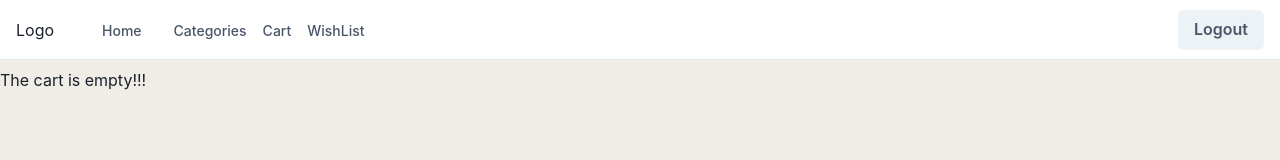
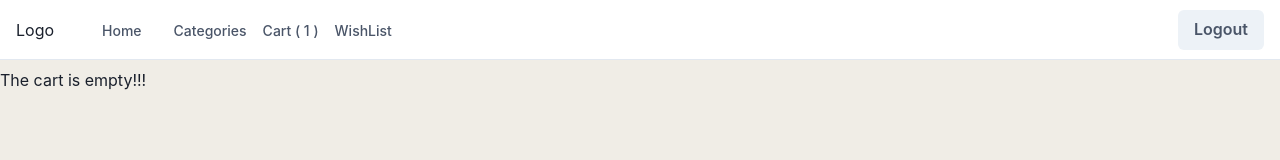
Before and after one commit to Berrones-Edwin/eccomerce, a React (Vite) app: page /cart in a window 1280 px wide. Shown: the top 160 px of the page. Built offline with nearby package versions, Linux system fonts and the light colour scheme; sample sign-in values are in the browser's storage.

Commit message:
[Feature] add counter in cartScreen

```diff
--- a/src/components/LinksPrivateUser.tsx
+++ b/src/components/LinksPrivateUser.tsx
@@ -2,6 +2,7 @@ import React from 'react'
 import { Link, useColorModeValue } from '@chakra-ui/react'
 import { Link as LinkRouter } from 'react-router-dom'
 import { useUser } from '../hooks/useUser'
+import useCart from '../hooks/useCart'
 
 const ITEMS = [
   {
@@ -20,6 +21,7 @@ const LinksPrivateUser = () => {
   const linkColor = useColorModeValue('gray.600', 'gray.200')
   const linkHoverColor = useColorModeValue('gray.800', 'white')
   const { isLoggen } = useUser()
+  const { cartProducts } = useCart()
 
   if (!isLoggen) return null
   return (
@@ -38,7 +40,9 @@ const LinksPrivateUser = () => {
             color: linkHoverColor
           }}
         >
-          {item.name}
+          {item.name === 'Cart'
+            ? `${item.name} ( ${cartProducts.length + 1} )`
+            : item.name}
         </Link>
       ))}
     </>
--- a/src/hooks/useUser.tsx
+++ b/src/hooks/useUser.tsx
@@ -1,9 +1,11 @@
 import React, { useContext, useState } from 'react'
 import { UserContext } from '../context/UserContextProvider'
 import { signIn } from '../services/auth'
+import useCart from './useCart'
 
 export const useUser = () => {
   const { userToken, setUserToken } = useContext(UserContext)
+  const { setCartProducts } = useCart()
   const [loading, setLoading] = useState(false)
   const [error, setError] = useState(null)
 
@@ -32,6 +34,7 @@ export const useUser = () => {
 
   const logout = () => {
     setUserToken('')
+    setCartProducts([])
     localStorage.removeItem('token')
   }
 
--- a/src/pages/CartScreen.tsx
+++ b/src/pages/CartScreen.tsx
@@ -33,8 +33,8 @@ const CartScreen = () => {
       <h3>Cart Screen</h3>
       <table>
         <tbody>
-          {cartProducts.map((product) => (
-            <tr key={product.id}>
+          {cartProducts.map((product, index) => (
+            <tr key={`${product.id}-${index}`}>
               <td>
                 <img
                   height="100"
```
